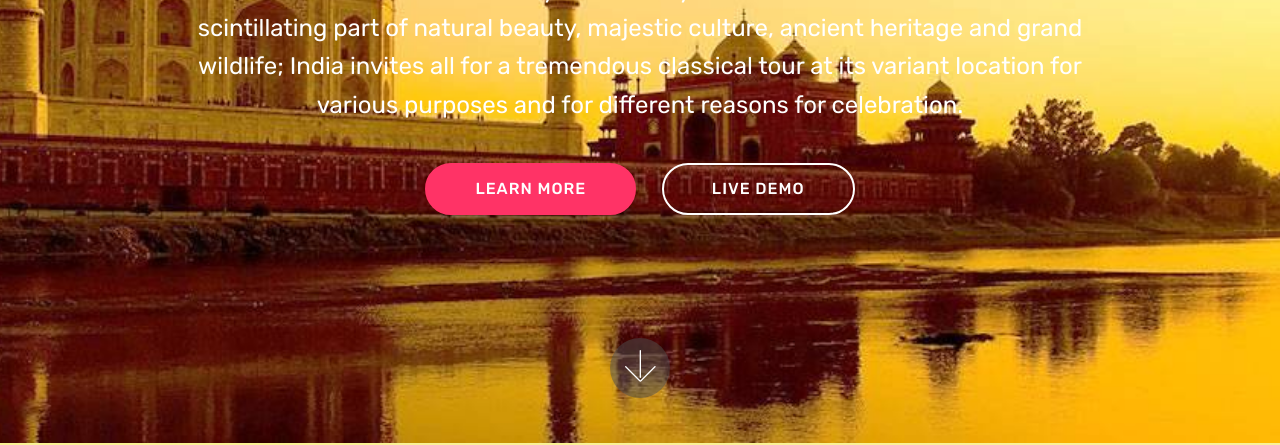
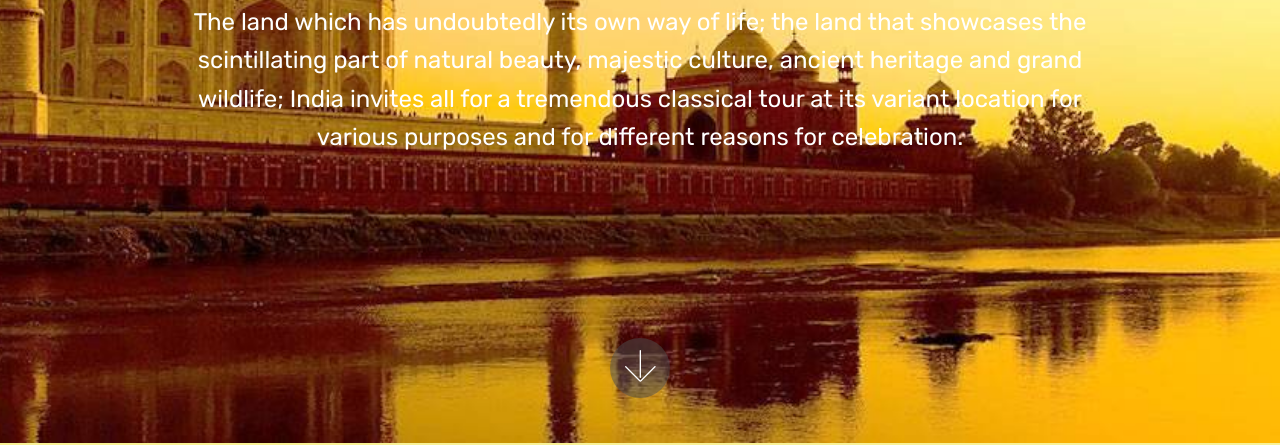
Before and after one commit to rheann/ait_project2, a plain HTML site: page index.html in a window 1280 px wide. Shown: the part 357-802 px from the top of the page. Drawn offline with Linux system fonts and the light colour scheme; files whose address does not match are found by name.

Commit message:
create github pages

```diff
--- a/index.html
+++ b/index.html
@@ -59,7 +59,7 @@
     </nav>
 </section>
 
-<section class="engine"><a href="https://mobirise.ws/d">best web page software</a></section><section class="cid-qJ8TWxuLYq mbr-fullscreen mbr-parallax-background" id="header2-0">
+<section class="engine"><a href="https://mobirise.ws/i">how to build your own website</a></section><section class="cid-qJ8TWxuLYq mbr-fullscreen mbr-parallax-background" id="header2-0">
 
 
 
@@ -74,10 +74,7 @@
                 <p class="mbr-text pb-3 mbr-fonts-style display-5">
                     The land which has undoubtedly its own way of life; the land that showcases the scintillating part of natural beauty, majestic culture, ancient heritage and grand wildlife; India invites all for a tremendous classical tour at its variant location for various purposes and for different reasons for celebration.
                 </p>
-                <div class="mbr-section-btn">
-                    <a class="btn btn-md btn-secondary display-4" href="https://mobirise.com">LEARN MORE</a>
-                    <a class="btn btn-md btn-white-outline display-4" href="https://mobirise.com">LIVE DEMO</a>
-                </div>
+
             </div>
         </div>
     </div>
```
Also changed, not shown: 1 other file.
